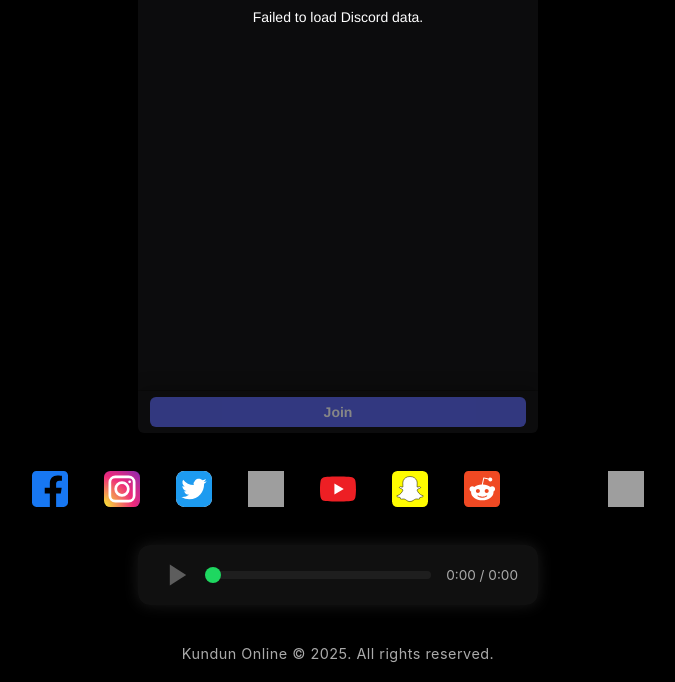
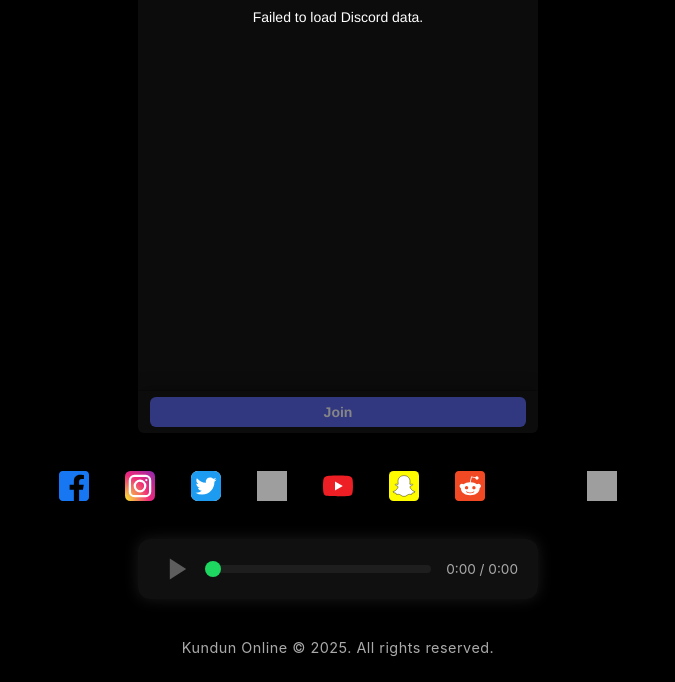
Before and after one commit to ZezimaProfins/zezimaprofins.github.io, a PHP site: page / in a window 1280 px wide. Shown: the part 468-1150 px from the top of the page, without its empty margins (302-977 px from the left). After the commit the page ends 1125 px from the top, so only its background shows below. Run offline with PHP 8.4, Linux system fonts and the light colour scheme; grey boxes are pictures that could not be loaded.

Commit message:
Update style.css

```diff
--- a/style.css
+++ b/style.css
@@ -97,8 +97,8 @@
 }
 
 #social-media a img {
-  width: 36px;
-  height: 36px;
+  width: 30px;
+  height: 30px;
   display: block;
   transition: filter 0.3s ease, transform 0.3s ease;
   will-change: transform;
@@ -155,4 +155,5 @@
   #social-media a img { width: 24px; height: 24px; }
   #social-media a { padding: 5px; }
   footer { margin-top: 8px; }
+
 }
```
